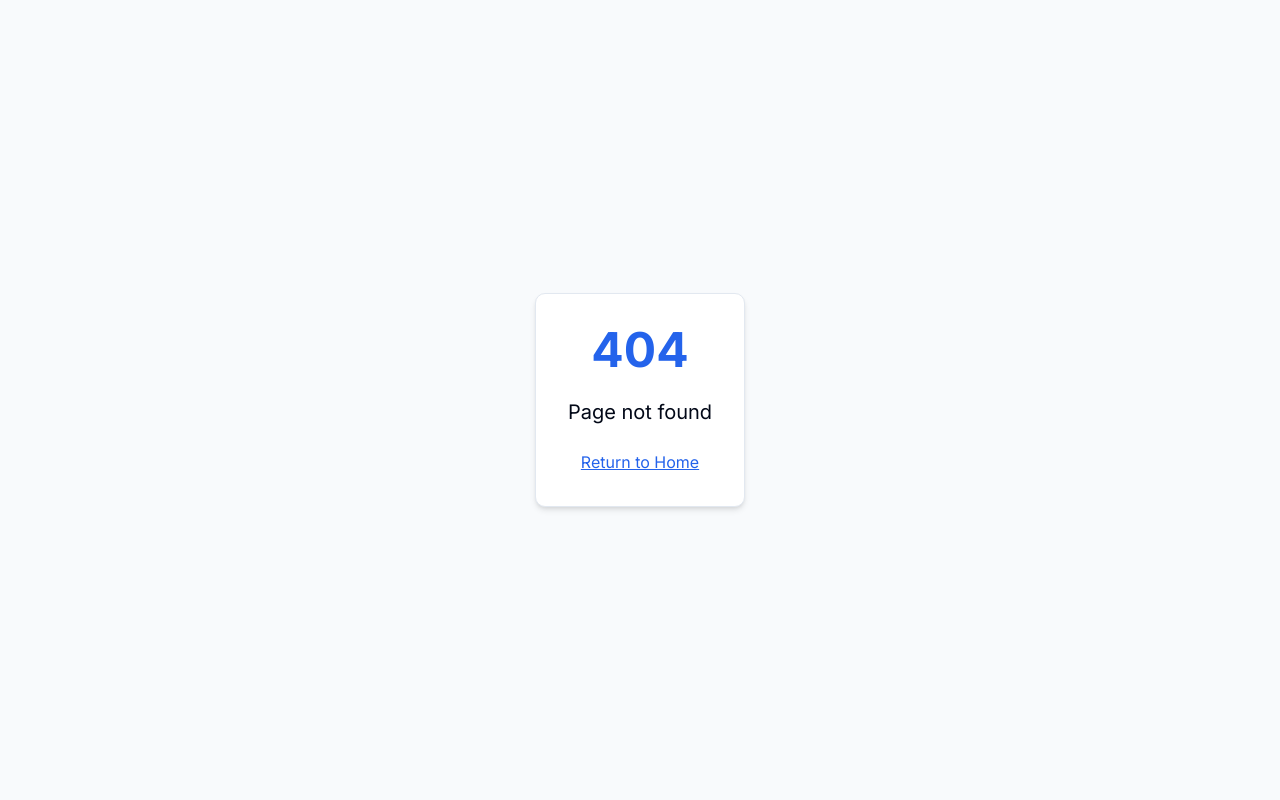
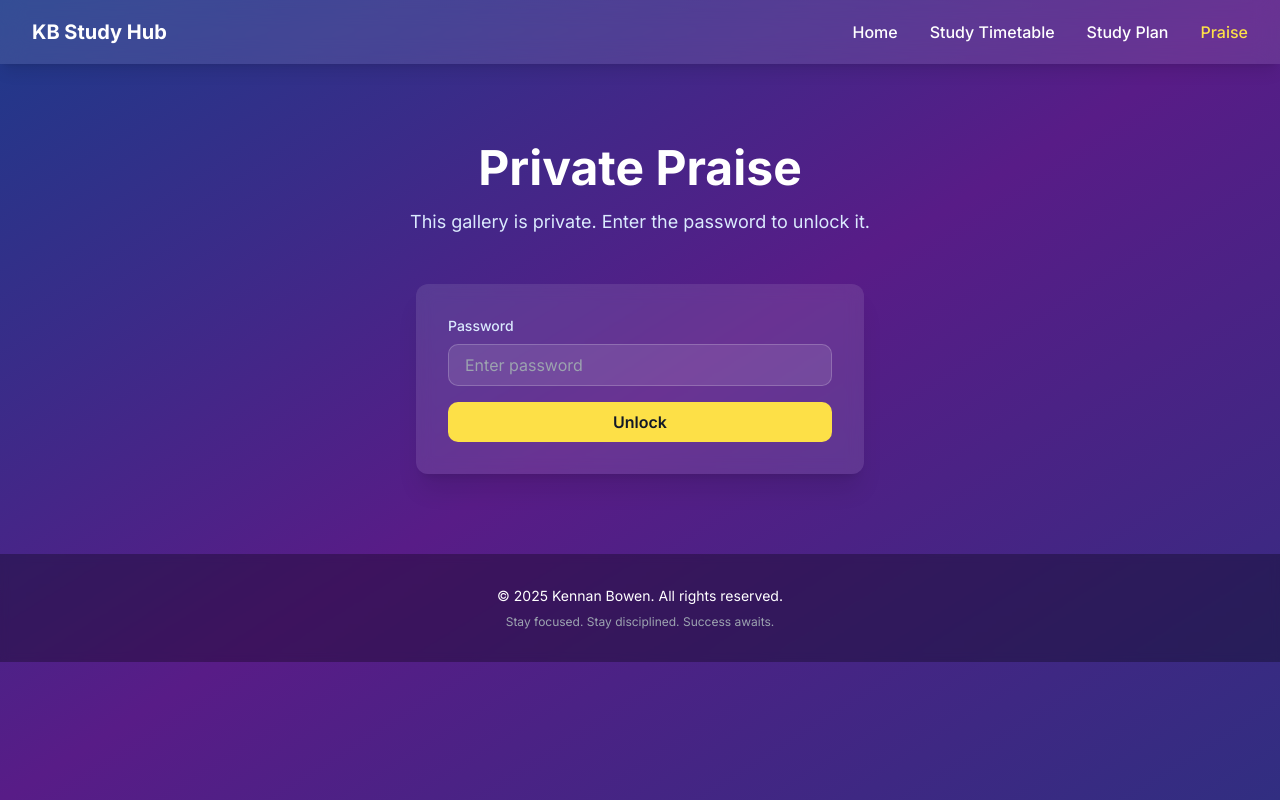
Before and after one commit to kennan675/timetable, a React (Vite) app: page /praise in a window 1280 px wide. Before the commit this address had no page. Built offline with nearby package versions, Linux system fonts and the light colour scheme.

Commit message:
Secure praise gallery behind password-protected page

```diff
--- a/src/App.tsx
+++ b/src/App.tsx
@@ -8,6 +8,7 @@ import { AppProvider } from "@/contexts/AppContext";
 import Index from "./pages/Index";
 import StudyTimetable from "./pages/StudyTimetable";
 import StudyPlan from "./pages/StudyPlan";
+import Praise from "./pages/Praise";
 import NotFound from "./pages/NotFound";
 
 const queryClient = new QueryClient();
@@ -24,6 +25,7 @@ const App = () => (
               <Route path="/" element={<Index />} />
               <Route path="/study-timetable" element={<StudyTimetable />} />
               <Route path="/study-plan" element={<StudyPlan />} />
+              <Route path="/praise" element={<Praise />} />
               <Route path="*" element={<NotFound />} />
             </Routes>
           </AppProvider>
--- a/src/components/AppLayout.tsx
+++ b/src/components/AppLayout.tsx
@@ -4,7 +4,6 @@ import { DigitalClock } from './DigitalClock';
 import { ProgressBar } from './ProgressBar';
 import { StatsCard } from './StatsCard';
 import { QuoteRotator } from './QuoteRotator';
-import { MotivationSection } from './MotivationSection';
 import { Footer } from './Footer';
 
 export default function AppLayout() {
@@ -51,13 +50,6 @@ export default function AppLayout() {
         </div>
       </section>
 
-      {/* Motivation */}
-      <section id="motivation" className="py-16 px-4">
-        <div className="max-w-4xl mx-auto">
-          <MotivationSection />
-        </div>
-      </section>
-
       <Footer />
     </div>
   );
--- a/src/components/Navigation.tsx
+++ b/src/components/Navigation.tsx
@@ -1,36 +1,19 @@
 import { useState } from 'react';
-import { NavLink, useLocation, useNavigate } from 'react-router-dom';
+import { NavLink } from 'react-router-dom';
 
-type NavItem =
-  | { label: string; type: 'route'; path: string }
-  | { label: string; type: 'section'; sectionId: string };
+interface NavItem {
+  label: string;
+  path: string;
+}
 
 export const Navigation = () => {
   const [isOpen, setIsOpen] = useState(false);
-  const navigate = useNavigate();
-  const location = useLocation();
-
-  const scrollToSection = (id: string) => {
-    const element = document.getElementById(id);
-    if (element) {
-      element.scrollIntoView({ behavior: 'smooth' });
-    }
-  };
-
-  const handleSectionNavigation = (sectionId: string) => {
-    if (location.pathname !== '/') {
-      navigate('/', { state: { scrollTo: sectionId } });
-    } else {
-      scrollToSection(sectionId);
-    }
-    setIsOpen(false);
-  };
 
   const navItems: NavItem[] = [
-    { label: 'Home', type: 'route', path: '/' },
-    { label: 'Study Timetable', type: 'route', path: '/study-timetable' },
-    { label: 'Study Plan', type: 'route', path: '/study-plan' },
-    { label: 'Motivation', type: 'section', sectionId: 'motivation' }
+    { label: 'Home', path: '/' },
+    { label: 'Study Timetable', path: '/study-timetable' },
+    { label: 'Study Plan', path: '/study-plan' },
+    { label: 'Praise', path: '/praise' }
   ];
 
   return (
@@ -40,8 +23,7 @@ export const Navigation = () => {
           <div className="text-white font-bold text-xl">KB Study Hub</div>
 
           <div className="hidden md:flex space-x-8">
-            {navItems.map(item =>
-              item.type === 'route' ? (
+            {navItems.map(item => (
               <NavLink
                 key={item.path}
                 to={item.path}
@@ -54,16 +36,7 @@ export const Navigation = () => {
               >
                 {item.label}
               </NavLink>
-              ) : (
-                <button
-                  key={item.sectionId}
-                  onClick={() => handleSectionNavigation(item.sectionId)}
-                  className="text-white hover:text-yellow-300 transition-colors font-medium"
-                >
-                  {item.label}
-                </button>
-              )
-            )}
+            ))}
           </div>
 
           <button
@@ -78,8 +51,7 @@ export const Navigation = () => {
 
         {isOpen && (
           <div className="md:hidden pb-4 space-y-2">
-            {navItems.map(item =>
-              item.type === 'route' ? (
+            {navItems.map(item => (
               <NavLink
                 key={`${item.path}-mobile`}
                 to={item.path}
@@ -92,16 +64,7 @@ export const Navigation = () => {
               >
                 {item.label}
               </NavLink>
-              ) : (
-                <button
-                  key={`${item.sectionId}-mobile`}
-                  onClick={() => handleSectionNavigation(item.sectionId)}
-                  className="block w-full text-left text-white hover:bg-white/10 px-4 py-2 rounded"
-                >
-                  {item.label}
-                </button>
-              )
-            )}
+            ))}
           </div>
         )}
       </div>
--- a/src/components/MotivationSection.tsx
+++ b/src/components/PraiseSection.tsx
@@ -1,4 +1,4 @@
-export const MotivationSection = () => {
+export const PraiseSection = () => {
   return (
     <div className="bg-gradient-to-br from-pink-50 to-purple-50 rounded-2xl p-8 shadow-xl">
       <h2 className="text-3xl font-bold text-center mb-8 text-gray-800">Praise</h2>
--- /dev/null
+++ b/src/pages/Praise.tsx
@@ -0,0 +1,75 @@
+import { FormEvent, useState } from 'react';
+import { Navigation } from '@/components/Navigation';
+import { Footer } from '@/components/Footer';
+import { PraiseSection } from '@/components/PraiseSection';
+
+const ACCESS_PASSWORD = 'luxari';
+
+const Praise = () => {
+  const [password, setPassword] = useState('');
+  const [isUnlocked, setIsUnlocked] = useState(false);
+  const [error, setError] = useState('');
+
+  const handleSubmit = (event: FormEvent<HTMLFormElement>) => {
+    event.preventDefault();
+    if (password.trim() === ACCESS_PASSWORD) {
+      setIsUnlocked(true);
+      setError('');
+    } else {
+      setError('Incorrect password.');
+    }
+  };
+
+  return (
+    <div className="min-h-screen bg-gradient-to-br from-blue-900 via-purple-900 to-indigo-900">
+      <Navigation />
+
+      <main className="py-20 px-4">
+        <section className="max-w-2xl mx-auto text-center mb-12">
+          <h1 className="text-4xl md:text-5xl font-bold text-white mb-4">Private Praise</h1>
+          <p className="text-lg text-blue-100">
+            This gallery is private. Enter the password to unlock it.
+          </p>
+        </section>
+
+        {!isUnlocked ? (
+          <section className="max-w-md mx-auto bg-white/10 backdrop-blur rounded-xl p-8 shadow-xl">
+            <form onSubmit={handleSubmit} className="space-y-4">
+              <div className="text-left">
+                <label htmlFor="praise-password" className="block text-sm font-medium text-blue-100 mb-2">
+                  Password
+                </label>
+                <input
+                  id="praise-password"
+                  type="password"
+                  value={password}
+                  onChange={event => setPassword(event.target.value)}
+                  className="w-full rounded-lg border border-white/20 bg-white/10 text-white px-4 py-2 focus:outline-none focus:ring-2 focus:ring-yellow-300"
+                  placeholder="Enter password"
+                  autoComplete="current-password"
+                />
+              </div>
+
+              {error && <p className="text-sm text-red-300">{error}</p>}
+
+              <button
+                type="submit"
+                className="w-full bg-yellow-300 text-gray-900 font-semibold rounded-lg py-2 hover:bg-yellow-200 transition-colors"
+              >
+                Unlock
+              </button>
+            </form>
+          </section>
+        ) : (
+          <section className="max-w-4xl mx-auto">
+            <PraiseSection />
+          </section>
+        )}
+      </main>
+
+      <Footer />
+    </div>
+  );
+};
+
+export default Praise;
```
Lines whose indentation alone changed are shown as unchanged.
